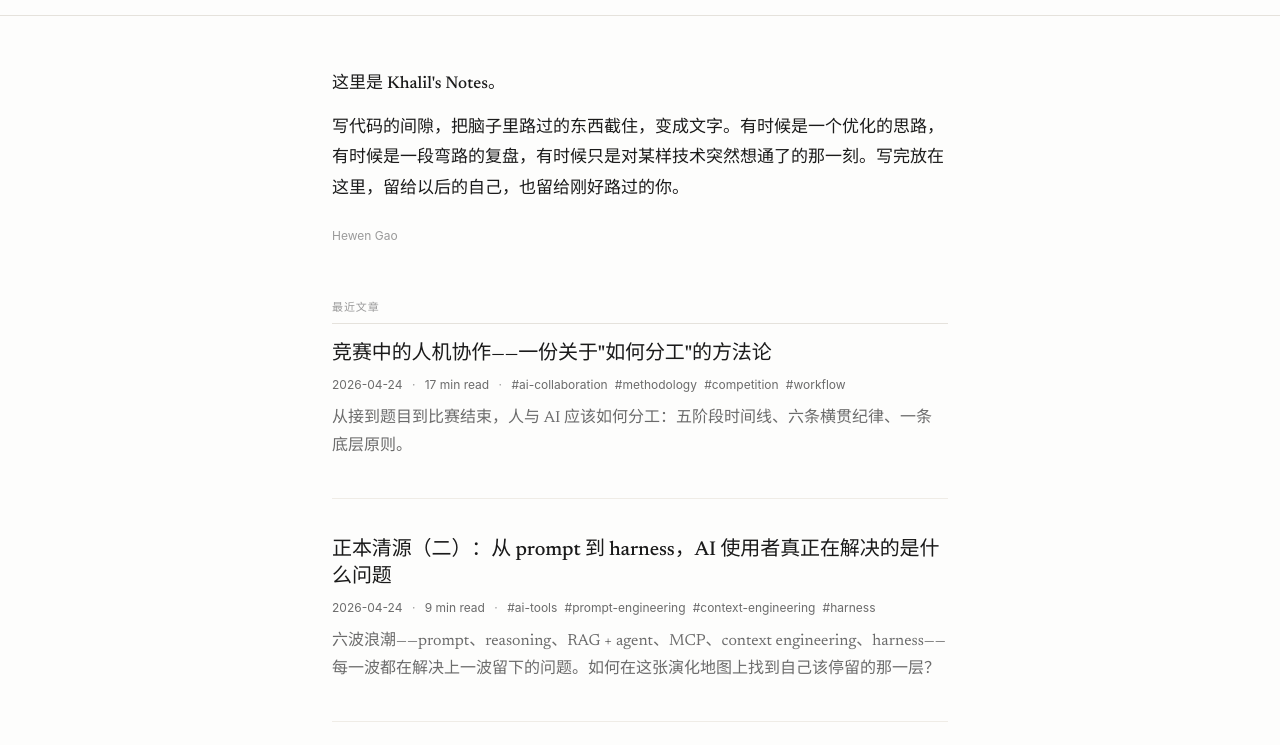
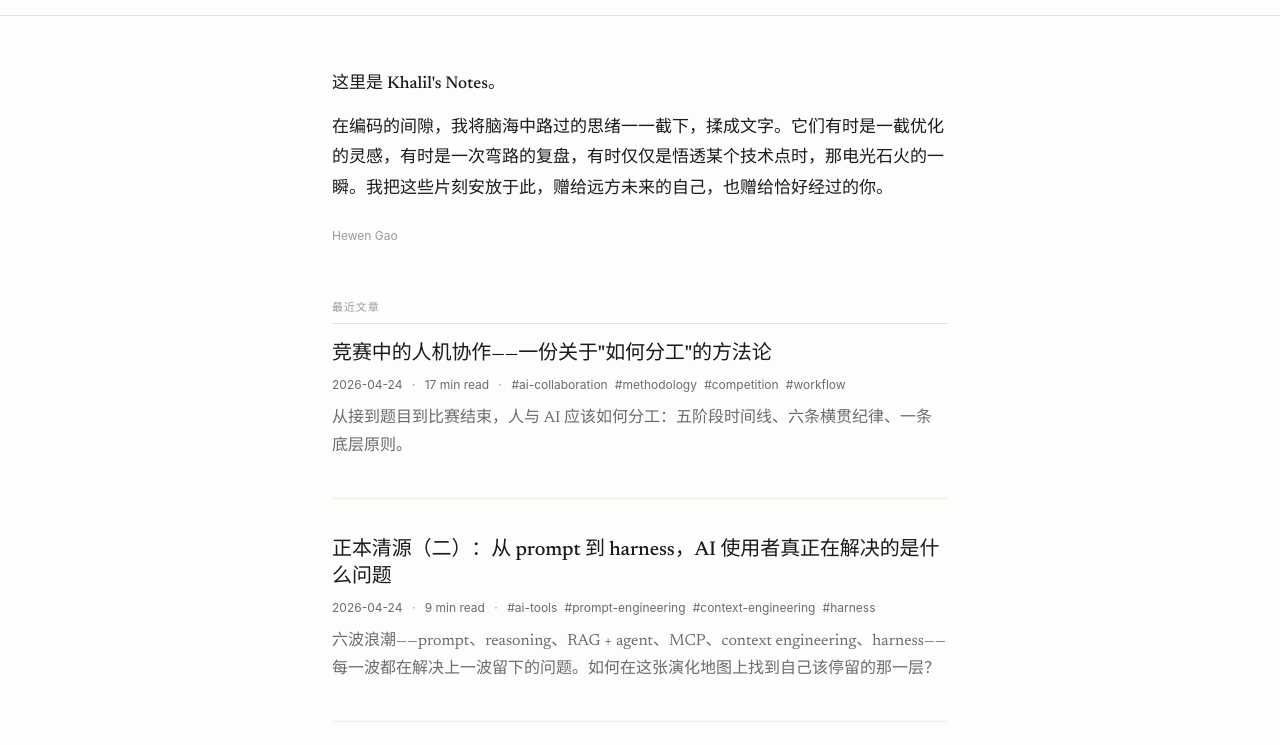
Before and after one commit to Autumn1337/khalilgao-blog, an Astro site: page / in a window 1280 px wide. Shown: the part 55-800 px from the top of the page. Built offline with nearby package versions, Linux system fonts and the light colour scheme; Astro itself is replaced by a stand-in of ours; some packages are replaced by stand-ins of ours; a web font is replaced by a local one.

Commit message:
chore(home): more lyrical rewrite of the intro paragraph
Autumn swapped the second paragraph for a more literary version —
"在编码的间隙 … 脑海中路过的思绪 … 电光石火的一瞬 … 赠给远方未来
的自己，也赠给恰好经过的你". Same shape, same length, warmer voice.

Co-Authored-By: Claude Opus 4.7 (1M context) <noreply@anthropic.com>

```diff
--- a/src/pages/index.astro
+++ b/src/pages/index.astro
@@ -21,7 +21,7 @@ const recent = sorted.slice(0, 5).map((p) => ({
     <section class="home-intro">
       <p>这里是 <strong>Khalil's Notes</strong>。</p>
       <p>
-        写代码的间隙，把脑子里路过的东西截住，变成文字。有时候是一个优化的思路，有时候是一段弯路的复盘，有时候只是对某样技术突然想通了的那一刻。写完放在这里，留给以后的自己，也留给刚好路过的你。
+        在编码的间隙，我将脑海中路过的思绪一一截下，揉成文字。它们有时是一截优化的灵感，有时是一次弯路的复盘，有时仅仅是悟透某个技术点时，那电光石火的一瞬。我把这些片刻安放于此，赠给远方未来的自己，也赠给恰好经过的你。
       </p>
       <p class="home-intro__sig">Hewen Gao</p>
     </section>
```
